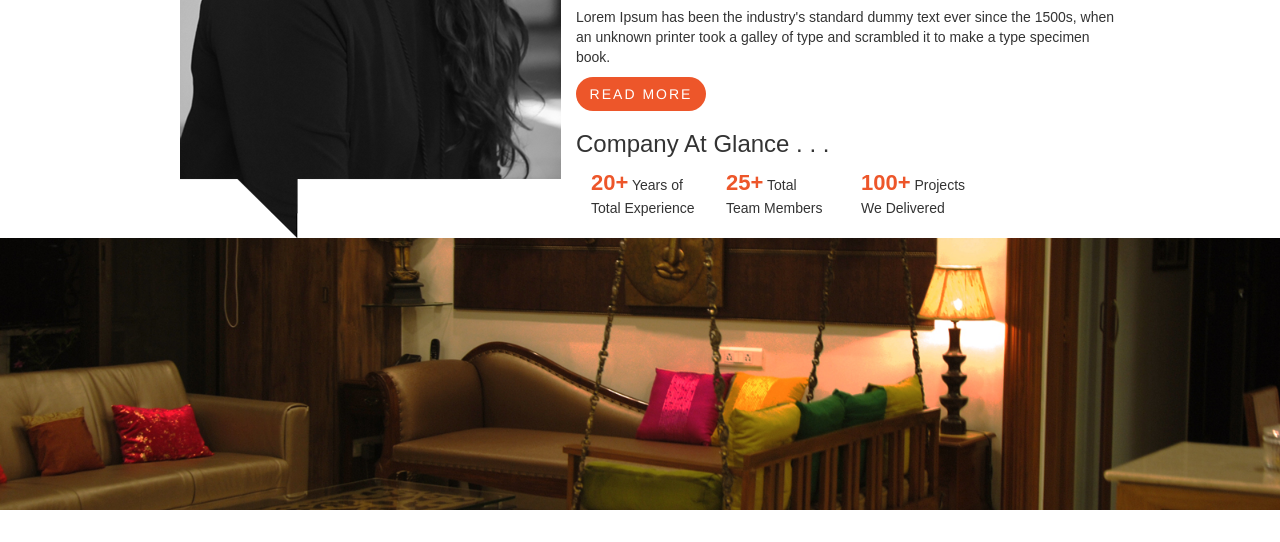
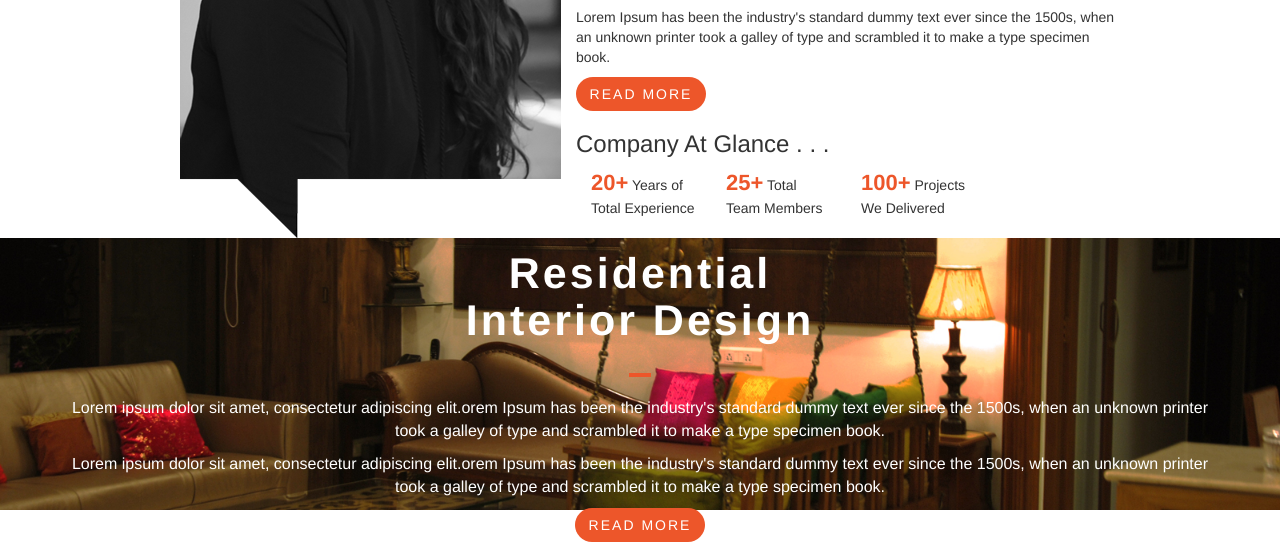
Before and after one commit to rentbikeonline/nfdesign.github.io, a plain HTML site: page index.html in a window 1280 px wide. Shown: the part 743-1285 px from the top of the page. Before the commit the page ends 1253 px from the top, so only its background shows below. Drawn offline with nearby package versions, Linux system fonts and the light colour scheme; a web font is replaced by a local one.

Commit message:
residentala

```diff
--- a/css/media.css
+++ b/css/media.css
@@ -16,4 +16,5 @@
     text-align: -webkit-center;
   }
   .full_container{margin:0px;}
+  section.Residential{background-size: cover;}
 }
--- a/css/style.css
+++ b/css/style.css
@@ -1,3 +1,11 @@
+h1,
+h2,
+h3,
+h4,
+h5,
+h6, {
+  font-family: 'Signika Negative', sans-serif;
+}
 .navbar-header {
   float: none;
 }
@@ -45,6 +53,12 @@ a.navbar-brand {
   background-size: cover;
   height: -webkit-fill-available;
 }
+section.Residential {
+    background-image: url(../images/residue.png);
+    background-repeat: no-repeat;
+    background-size: 100%;
+    height: -webkit-fill-available;
+}
 
 .about_img {
   margin: -77px 0px 0px 0px;
@@ -62,15 +76,7 @@ a.navbar-brand {
   background-image: none !important;
 }
 
-h1,
-h2,
-h3,
-h4,
-h5,
-h6,
-p {
-  font-family: 'Signika Negative', sans-serif;
-}
+
 
 .carousel-caption {
   right: 50%;
@@ -112,3 +118,30 @@ p {
   font-weight: bold;
   color: #ed562a;
 }
+
+hr.divider{
+    max-width: 2.25rem;
+    border-width: 4px;
+    border-color: #ed562a;
+}
+.text-uppercase{
+  text-transform: capitalize;
+    font-size: 43px;
+    color: #fff;
+    font-weight: bolder;
+    margin-top: 12px;
+   letter-spacing: 3px;
+}
+
+p.text-white-75 {
+    color: #fff;
+    font-size: 16px;
+}
+.btn{
+  background: #ed562a;
+  color: #fff;
+  border-radius: 23px;
+  width: 130px;
+  text-transform: uppercase;
+  letter-spacing: 2px;
+}
--- a/index.html
+++ b/index.html
@@ -33,6 +33,8 @@
                 </div>
             </div>
         </nav>
+     <!---banner section-->
+      <section class="nafeesa_banner">
         <div class="container-fluid">
             <div class="row">
                 <div id="myCarousel" class="carousel slide  hidden-xs" data-ride="carousel"  data-interval="false">
@@ -40,14 +42,14 @@
                     <!-- Wrapper for slides -->
                     <div class="carousel-inner">
                         <div class="item active">
-                            <img src="images/banner.png" alt="Los Angeles" style="width:100%;">
+                            <img src="images/banner.png" alt="banner1" style="width:100%;">
                             <div class="carousel-caption">
                                 <h3>Nafeesa</h3>
                                 <p>Crafting Design Alchemy</p>
                             </div>
                         </div>
                         <div class="item">
-                            <img src="images/banner.png" alt="Chicago" style="width:100%;">
+                            <img src="images/banner.png" alt="banner2" style="width:100%;">
                             <div class="carousel-caption">
                                 <h3>Nafeesa</h3>
                                 <p>Crafting Design Alchemy</p>
@@ -64,14 +66,20 @@
                     <span class="sr-only">Next</span>
                     </a>
                 </div>
+                  <!--mobile section-->
                 <div class="wrapper hidden-sm hidden-md hidden-lg">
                     <div class="carousel-caption">
                         <h3>Nafeesa</h3>
                         <p>Crafting Design Alchemy</p>
                     </div>
                 </div>
+                <!--ends here-->
             </div>
         </div>
+     </section>
+    <!--ends here--->
+
+       <!---section about nafeesa--->
         <div class="container" id="Nafeesa">
             <div class="col-sm-6 col-md-6 col-md-offset-1 col-xs-12 ">
                 <img src="images/about.png" class="img-responsive about_img" alt="nafeesa">
@@ -94,11 +102,23 @@
                 </div>
             </div>
         </div>
-        <div class="container-fluid" id="residue">
-            <div class="row">
-                <img src="images/residue.png" class="img-responsive" width="100%">
-            </div>
+        <!--ends here-->
+        <section class="Residential">
+       <div class="container">
+      <div class="row h-100 align-items-center justify-content-center text-center">
+        <div class="col-lg-12">
+          <h1 class="text-uppercase">Residential <br/>Interior Design</h1>
+          <hr class="divider">
         </div>
+        <div class="col-lg-12">
+          <p class="text-white-75">Lorem ipsum dolor sit amet, consectetur adipiscing elit.orem Ipsum has been the industry's standard dummy text ever since the 1500s, when an unknown printer took a galley of type and scrambled it to make a type specimen book.</p>
+          <p class="text-white-75 ">Lorem ipsum dolor sit amet, consectetur adipiscing elit.orem Ipsum has been the industry's standard dummy text ever since the 1500s, when an unknown printer took a galley of type and scrambled it to make a type specimen book.</p>
+         <button type="button" class="btn">Read More</button>
+        </div>
+      </div>
+    </div>
+
+      </section>
         <!-- jQuery (necessary for Bootstrap's JavaScript plugins) -->
         <script src="https://code.jquery.com/jquery-1.12.4.min.js"></script>
         <!-- Include all compiled plugins (below), or include individual files as needed -->
```
